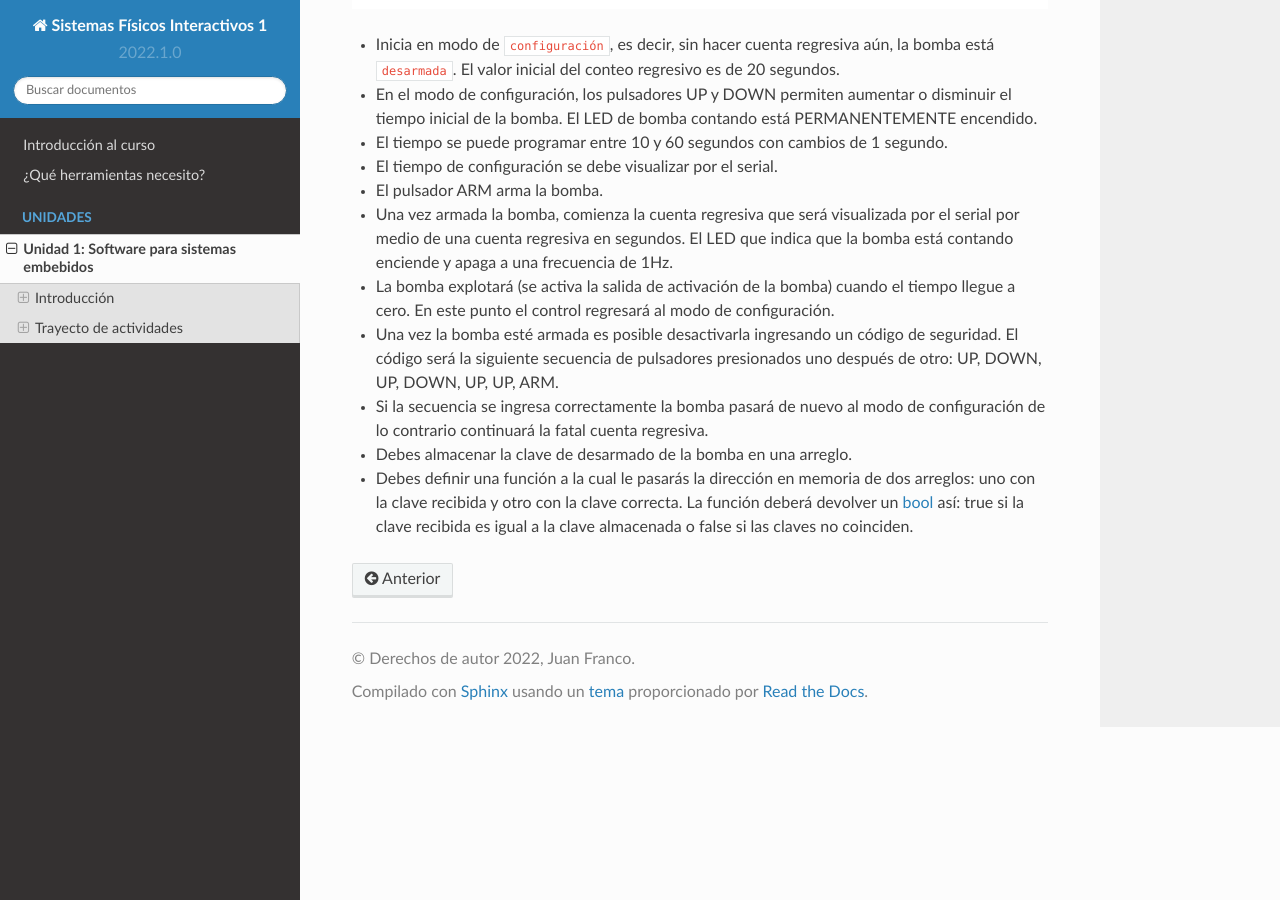
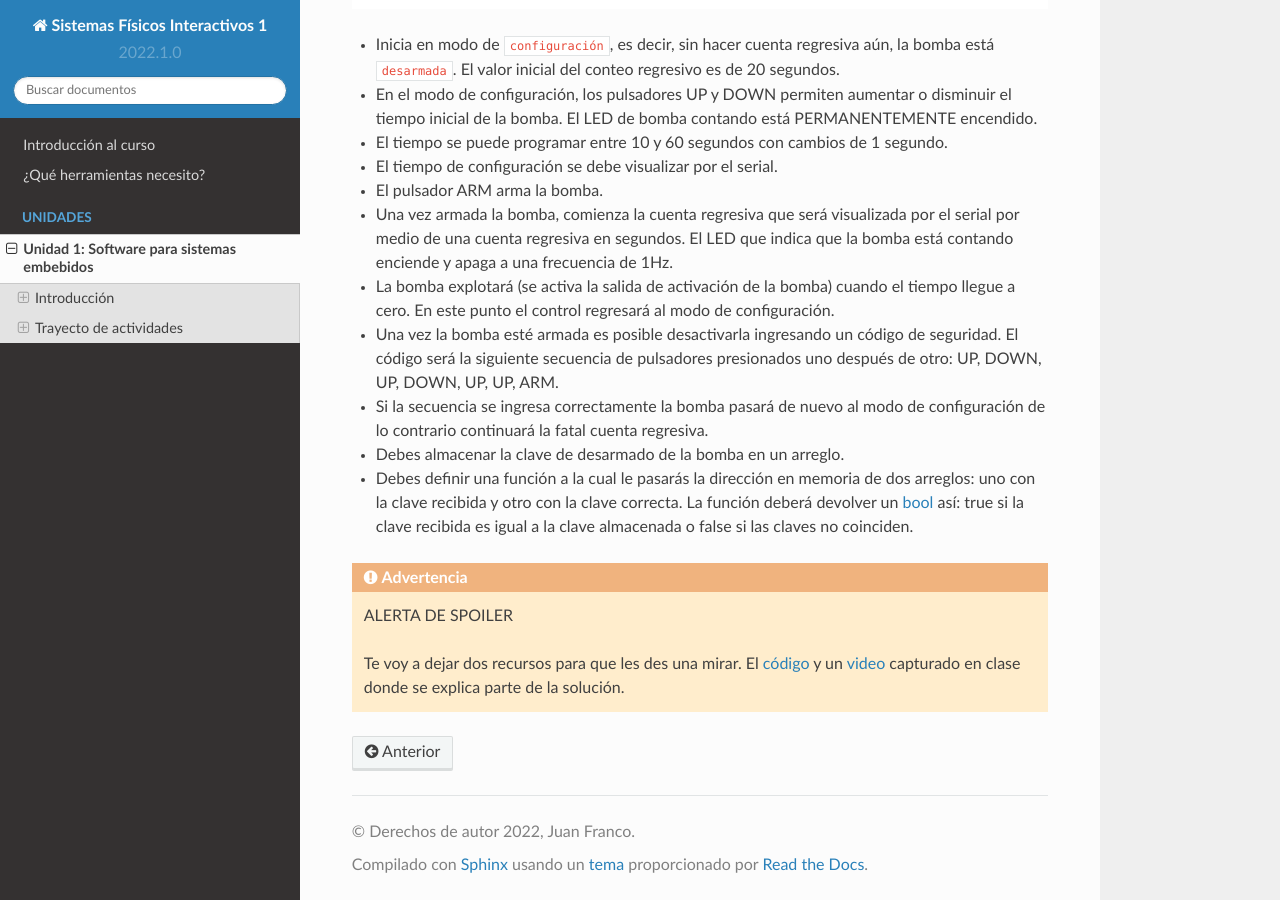
Before and after one commit to juanferfranco/SistemasFisicosInteractivos1, a Sphinx documentation site: the page built from docs/_unidad1/unidad1.rst, in a window 1280 px wide and 900 px high, scrolled down 25012 px. Built offline with Sphinx 7.4.7 and the Read the Docs theme 2.0.0, drawn with Linux system fonts in a browser that asks for light colours; pages that are not in the unit, such as notebooks, are missing from menus.

Commit message:
Add solution to excersise 22

```diff
--- a/docs/_unidad1/unidad1.rst
+++ b/docs/_unidad1/unidad1.rst
@@ -1186,9 +1186,16 @@ El controlador funciona así:
 * Si la secuencia se ingresa correctamente la bomba pasará de nuevo
   al modo de configuración de lo contrario continuará la fatal cuenta
   regresiva.
-* Debes almacenar la clave de desarmado de la bomba en una arreglo.
+* Debes almacenar la clave de desarmado de la bomba en un arreglo.
 * Debes definir una función a la cual le pasarás la dirección en memoria
   de dos arreglos: uno con la clave recibida y otro con la clave correcta.
   La función deberá devolver un `bool <https://www.arduino.cc/reference/en/language/variables/data-types/bool/>`__
   así: true si la clave recibida es igual a la clave almacenada o
   false si las claves no coinciden.
+
+
+.. warning:: ALERTA DE SPOILER
+
+  Te voy a dejar dos recursos para que les des una mirar.
+  El `código <https://github.com/juanferfranco/ex22-bomb-2022-20>`__ y un
+  `video <https://youtu.be/ZYu_O1PJutA?t=22>`__ capturado en clase donde se explica parte de la solución.
```
